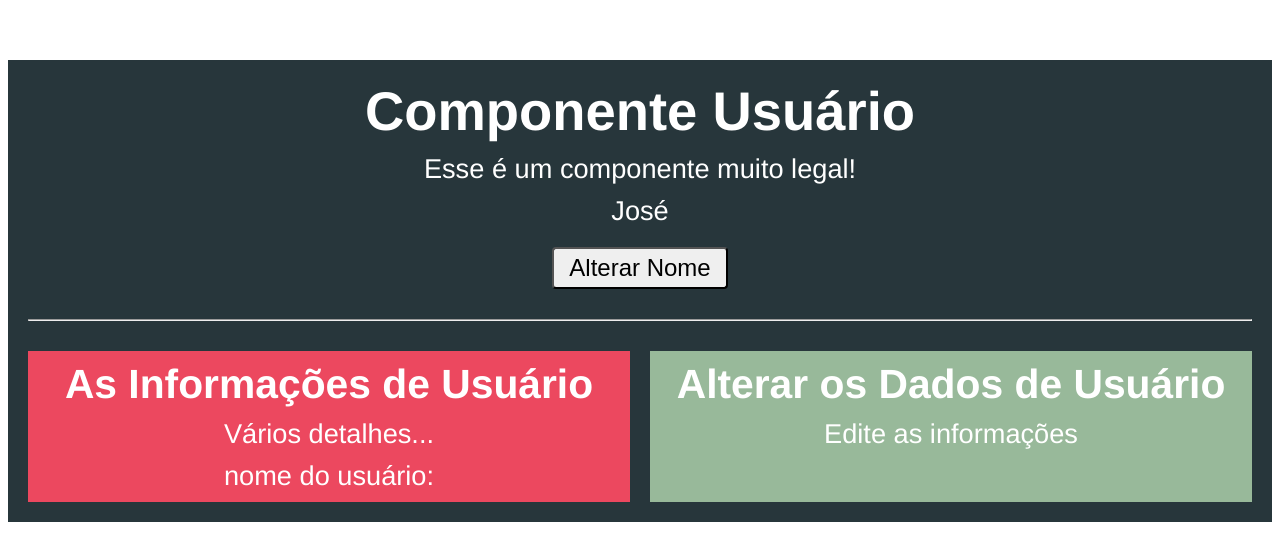
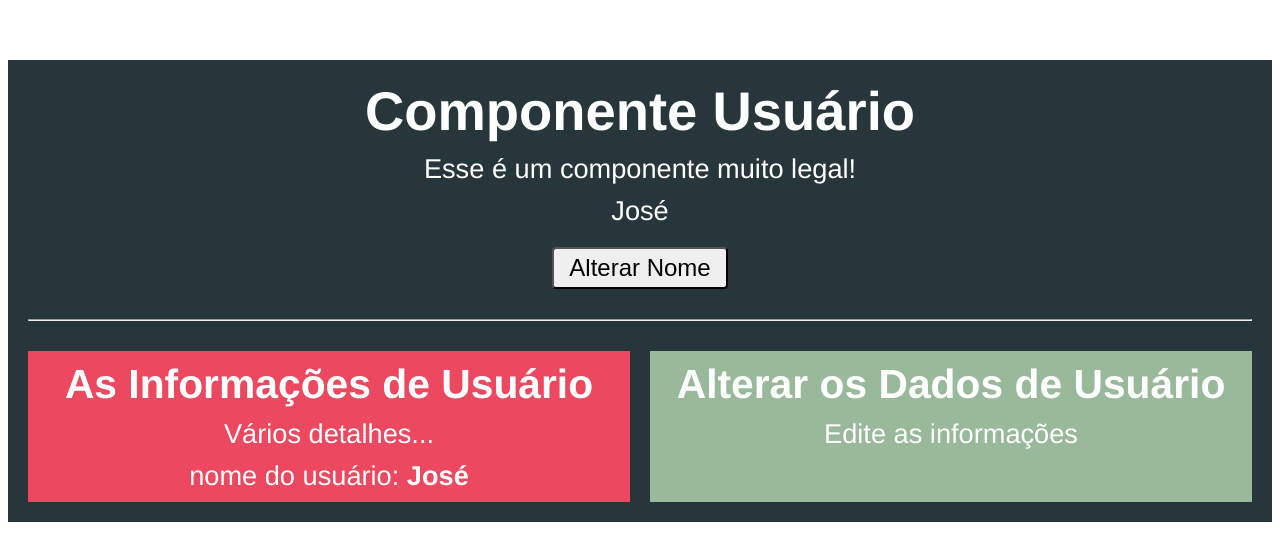
Before and after one commit to josemalcher/CODE3R-Curso-VueJS-2-O-Guia-Completo-incl-Vue-Router-Vuex, a Vue app in the folder Secao-08-Comunicacao-Entre-Componentes/117-Comunicacao-Entre-Componentes/comunicacao/: page / in a window 1280 px wide. Shown: the top 560 px of the page. Built offline with nearby package versions, Linux system fonts and the light colour scheme.

Commit message:
118. Comunicação Direta com Props #01

```diff
--- a/Secao-08-Comunicacao-Entre-Componentes/117-Comunicacao-Entre-Componentes/comunicacao/src/components/Usuario.vue
+++ b/Secao-08-Comunicacao-Entre-Componentes/117-Comunicacao-Entre-Componentes/comunicacao/src/components/Usuario.vue
@@ -6,7 +6,7 @@
     <button @click="alterarNome">Alterar Nome</button>
     <hr>
     <div class="componentes">
-      <app-usuario-info/>
+      <app-usuario-info :nome="nome" />
       <app-usuario-editar/>
     </div>
   </div>
--- a/Secao-08-Comunicacao-Entre-Componentes/117-Comunicacao-Entre-Componentes/comunicacao/src/components/UsuarioInfo.vue
+++ b/Secao-08-Comunicacao-Entre-Componentes/117-Comunicacao-Entre-Componentes/comunicacao/src/components/UsuarioInfo.vue
@@ -8,7 +8,7 @@
 
 <script>
 export default {
-
+    props: ['nome']
 }
 </script>
 
```
